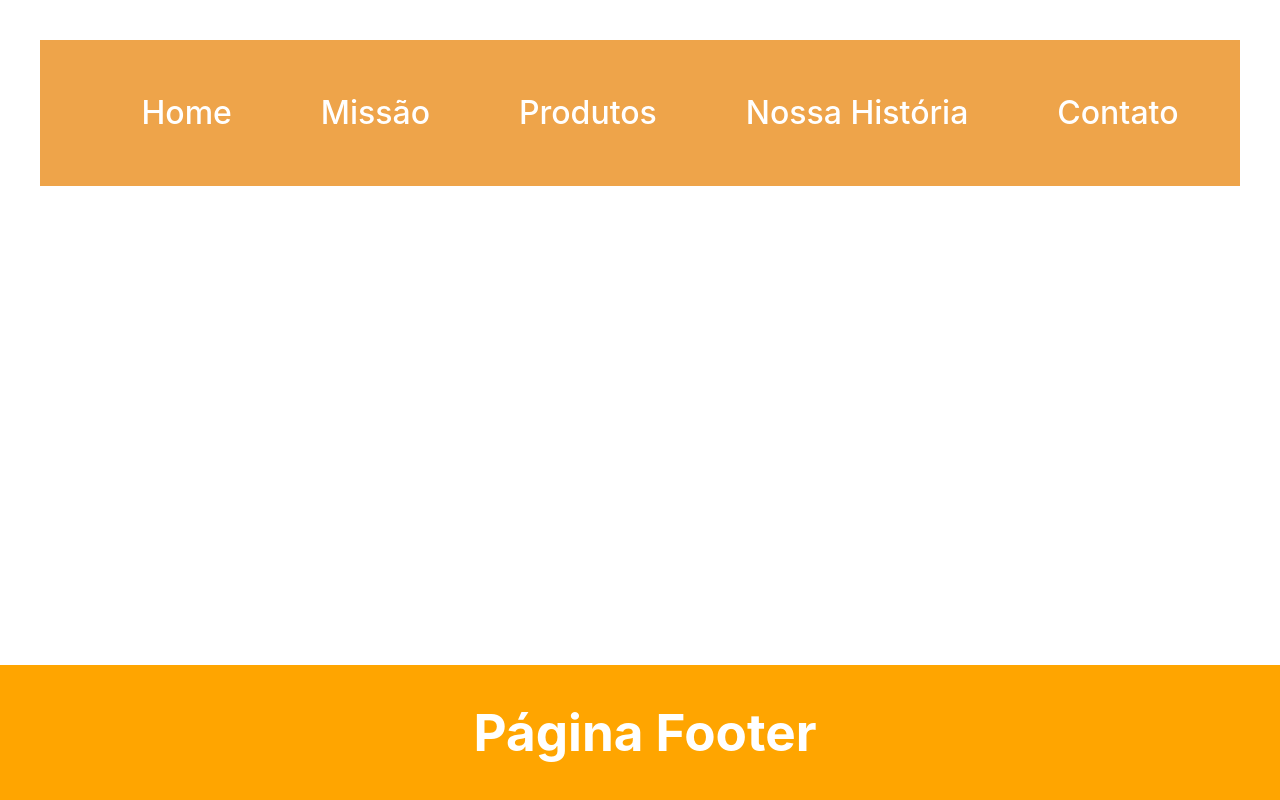
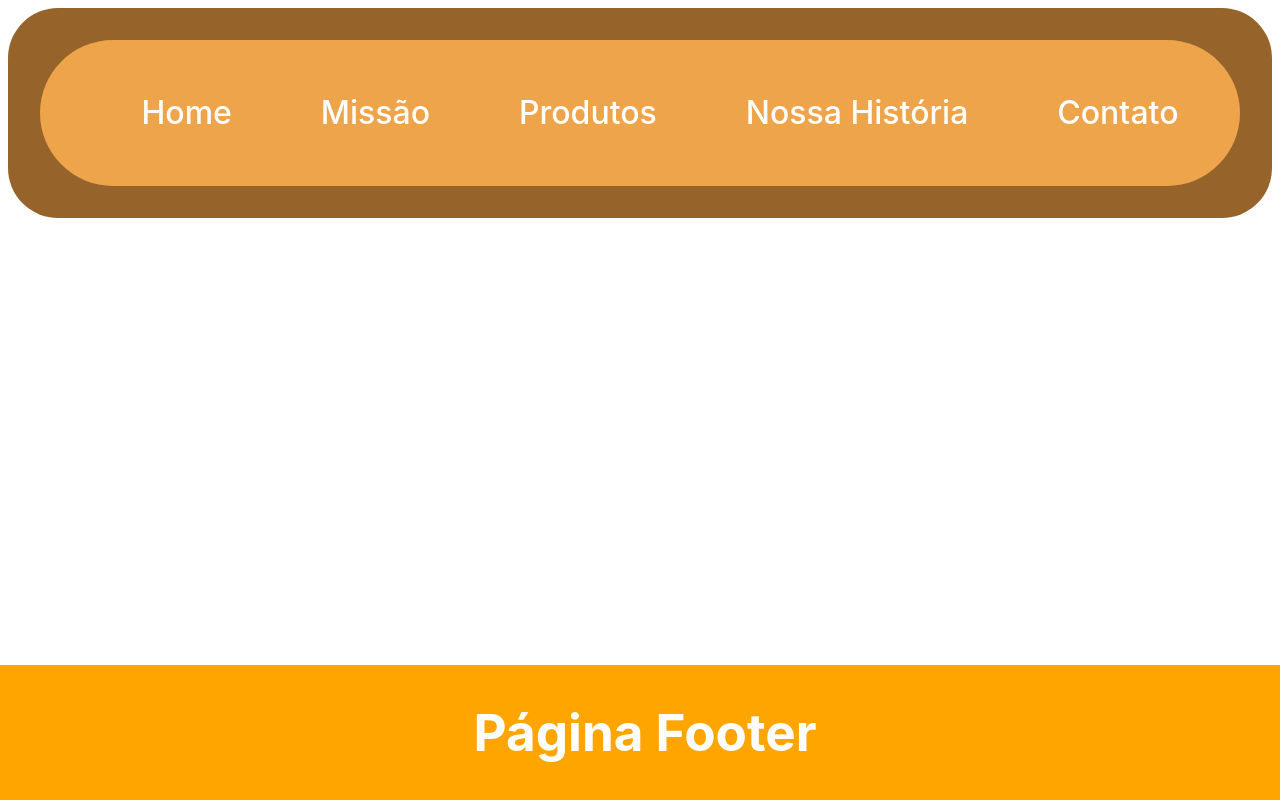
Before and after one commit to Marzonha/Atividade-react, a React (Vite) app: page / in a window 1280 px wide. Built offline with nearby package versions, Linux system fonts and the light colour scheme.

Commit message:
Foi mudado o formato do header

```diff
--- a/src/App.css
+++ b/src/App.css
@@ -3,4 +3,6 @@
   margin: 0 auto;
   padding: 2rem;
   text-align: center;
+  background-color:rgb(150, 100, 43);
+  border-radius: 50px;
 }
--- a/src/Components/Header.module.css
+++ b/src/Components/Header.module.css
@@ -5,6 +5,7 @@
     color: rgb(92, 80, 80);
     font-size: 2em;
     font-weight: 600;
+    border-radius: 100px;
 }
 .menu{
     display: flex;
```
